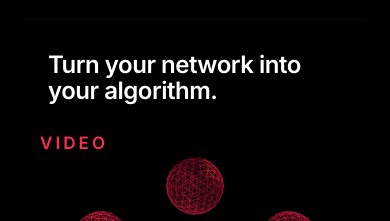
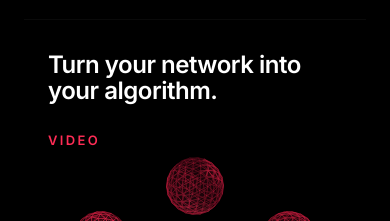
Before and after one commit to sn-ux/blueprint, a Next.js app: page / in a window 390 px wide. Shown: the part 1900-2121 px from the top of the page. Built offline with nearby package versions, Linux system fonts and the light colour scheme; no server answers; the database is empty.

Commit message:
Restore stable mobile Page 1 layout and remove fragile spacing logic

```diff
--- a/app/page.tsx
+++ b/app/page.tsx
@@ -3529,12 +3529,15 @@ export default function LandingPage() {
                    paddingLeft: isMobile ? 16 : 24, paddingRight: isMobile ? 16 : 56 }}>
 
           {/* Domain label */}
-          <div className="absolute select-none" style={{ top: isMobile ? 20 : 40, left: isMobile ? 16 : 40 }}>
+          {/* Mobile: left:24 matches px-6 (24px) of the headline above the sphere cluster,
+              aligning the first character with the "T" in "Turn your network…".
+              Font reduced from 17→13px (~24% smaller) on mobile only.              */}
+          <div className="absolute select-none" style={{ top: isMobile ? 20 : 40, left: isMobile ? 24 : 40 }}>
             <span
               key={page3LabelAnimKey}
               style={{
                 display: "block",
-                fontSize: 17, fontWeight: 600, letterSpacing: "0.18em",
+                fontSize: isMobile ? 13 : 17, fontWeight: 600, letterSpacing: "0.18em",
                 textTransform: "uppercase", whiteSpace: "nowrap",
                 ...(page3LabelAnimKey > 0 && prevPage3LabelIdx !== null ? {
                   background: `linear-gradient(to right, ${PAGE3_COLORS[carouselIdx]} 50%, ${PAGE3_COLORS[prevPage3LabelIdx]} 50%)`,
```
